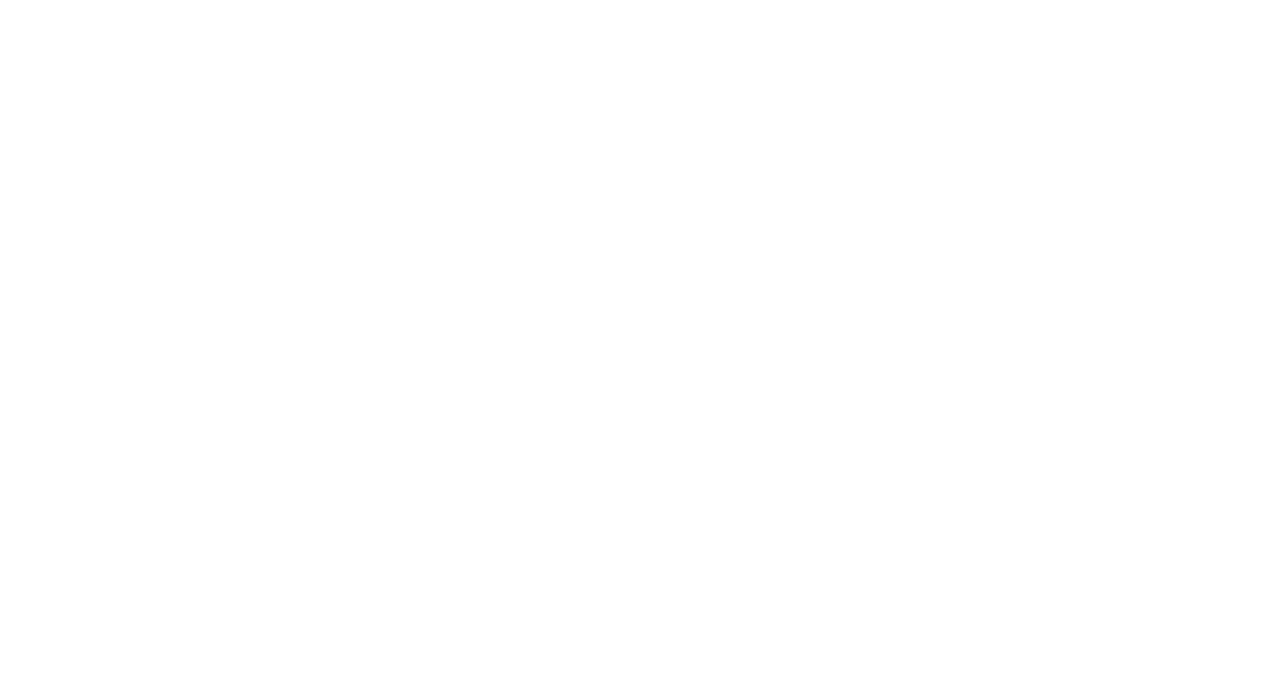
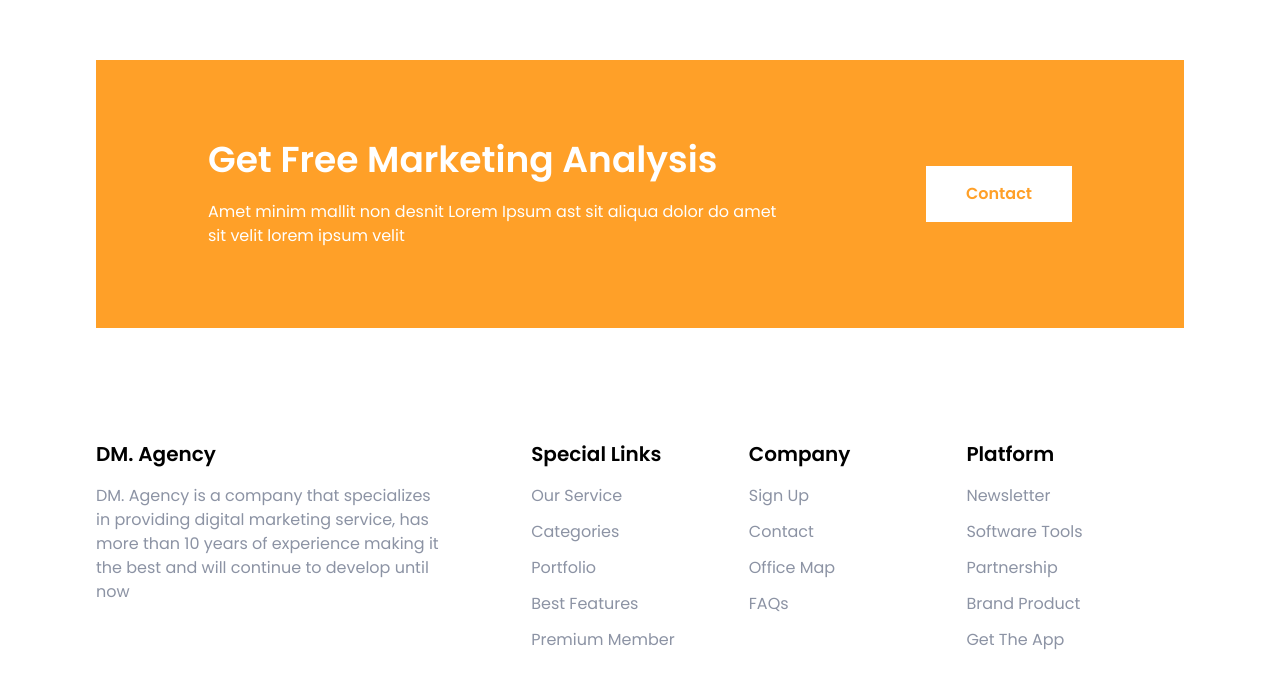
Before and after one commit to fluxstride/dm_agency, a React (Vite) app: page / in a window 1280 px wide. Shown: the part 3710-4399 px from the top of the page. Before the commit the page ends 3658 px from the top, so only its background shows below. Built offline with nearby package versions, Linux system fonts and the light colour scheme.

Commit message:
implemented the 'Footer' section

```diff
--- a/src/App.tsx
+++ b/src/App.tsx
@@ -4,6 +4,7 @@
 import BestServices from "./components/BestServices";
 import { useEffect, useState } from "react";
 import Specialist from "./components/Specialist";
+import Footer from "./components/Footer";
 
 function App() {
   const [theme, setTheme] = useState("");
@@ -28,6 +29,7 @@
       <Features />
       <BestServices />
       <Specialist />
+      <Footer />
     </div>
   );
 }
--- a/src/components/BestServices.tsx
+++ b/src/components/BestServices.tsx
@@ -42,7 +42,7 @@
               <h2 className="text-black font-bold text-xl sm:text-2xl mt-1">
                 {service}
               </h2>
-              <div className="mt-4 flex gap-x-6 gap-y-3 flex-wrap">
+              <div className="mt-4 flex gap-x-6 gap-y-3 flex-wrap sm:ml-10">
                 {sub_services.map((service) => (
                   <div className="flex space-x-4 items-center" key={service}>
                     <span className="inline-block w-4 h-4 bg-yellow-deep rounded-full"></span>{" "}
--- /dev/null
+++ b/src/components/Footer.tsx
@@ -0,0 +1,48 @@
+import React from "react";
+import { footer_items } from "../data/footer_items";
+
+const Footer = () => {
+  return (
+    <div className="px-5 xl:px-24  my-28">
+      <div className="container mx-auto">
+        <div className=" bg-yellow-deep text-white px-4 py-14 sm:px-28 sm:py-20 md:flex items-center justify-between mb-28">
+          <span>
+            <h2 className="text-2xl sm:text-3xl lg:text-4xl font-bold">
+              Get Free Marketing Analysis
+            </h2>
+            <p className="mt-5 md:w-[80%]">
+              Amet minim mallit non desnit Lorem Ipsum ast sit aliqua dolor do
+              amet sit velit lorem ipsum velit
+            </p>
+          </span>
+          <a
+            href=""
+            className="text-yellow-deep bg-white py-4 px-10 font-bold inline-block mt-8 sm:mt-0"
+          >
+            Contact
+          </a>
+        </div>
+        <div className="grid grid-cols-2 sm:grid-cols-3 lg:grid-cols-5 gap-y-12 text-sm lg:text-base">
+          {footer_items.map(({ type, heading, links, text }, i) => (
+            <div key={heading} className={`${i === 0 && " col-span-2"}`}>
+              <h2 className="text-xl font-bold mb-4">{heading}</h2>
+              {type === "text" ? (
+                <p className="text-gray-300 sm:w-[80%]">{text}</p>
+              ) : (
+                <div className="flex flex-col gap-3 ">
+                  {links?.map(({ href, text }) => (
+                    <a key={text} href={href} className="text-gray-300">
+                      {text}
+                    </a>
+                  ))}
+                </div>
+              )}
+            </div>
+          ))}
+        </div>
+      </div>
+    </div>
+  );
+};
+
+export default Footer;
--- /dev/null
+++ b/src/data/footer_items.ts
@@ -0,0 +1,39 @@
+export const footer_items = [
+  {
+    type: "text",
+    heading: "DM. Agency",
+    text: "DM. Agency is a company that specializes in providing digital marketing service, has more than 10 years of experience making it the best and will continue to develop until now",
+  },
+  {
+    type: "links",
+    heading: "Special Links",
+    links: [
+      { href: "", text: "Our Service" },
+      { href: "", text: "Categories" },
+      { href: "", text: "Portfolio" },
+      { href: "", text: "Best Features" },
+      { href: "", text: "Premium Member" },
+    ],
+  },
+  {
+    type: "links",
+    heading: "Company",
+    links: [
+      { href: "", text: "Sign Up" },
+      { href: "", text: "Contact" },
+      { href: "", text: "Office Map" },
+      { href: "", text: "FAQs" },
+    ],
+  },
+  {
+    type: "links",
+    heading: "Platform",
+    links: [
+      { href: "", text: "Newsletter" },
+      { href: "", text: "Software Tools" },
+      { href: "", text: "Partnership" },
+      { href: "", text: "Brand Product" },
+      { href: "", text: "Get The App" },
+    ],
+  },
+];
```
